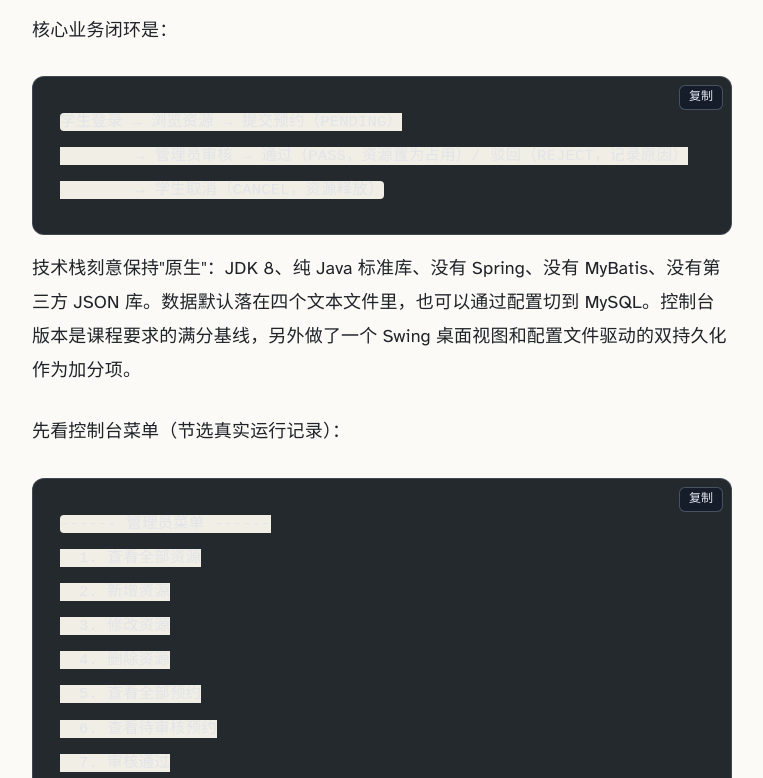
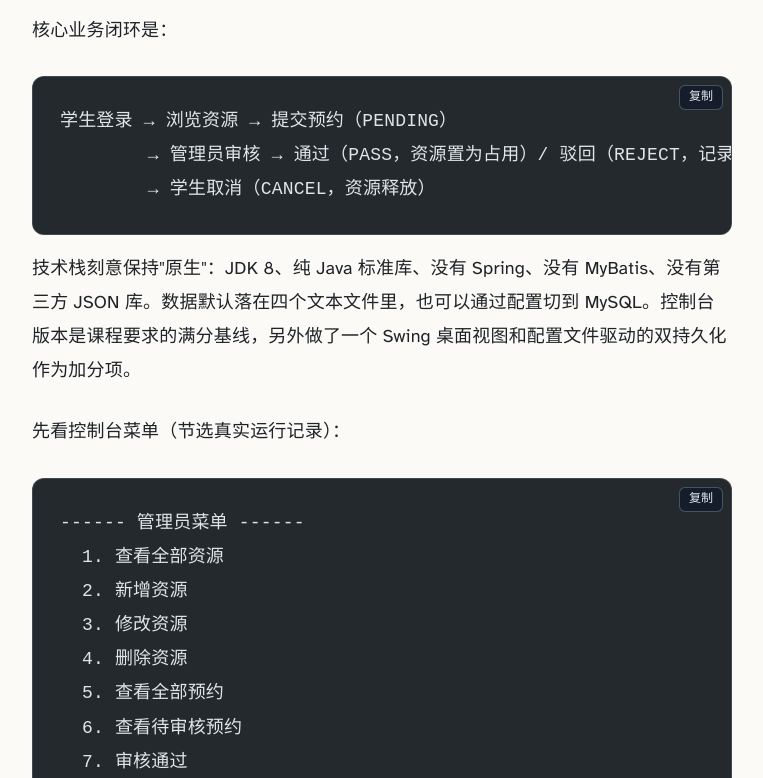
Before and after one commit to fzgsz/my-astro-blog, an Astro site: page /blog/campus-reserve-system in a window 1280 px wide. Shown: the part 1322-2100 px from the top of the page, without its empty margins (258-1021 px from the left). Built offline with nearby package versions, Linux system fonts and the light colour scheme; Astro itself is replaced by a stand-in of ours; code samples lack their colours.

Commit message:
fix: 修复代码块被行内 code 背景切条的问题

```diff
--- a/src/styles/enhance.css
+++ b/src/styles/enhance.css
@@ -116,9 +116,6 @@ a {
 	margin-bottom: 1.5em;
 }
 
-code {
-	background: var(--code-bg);
-}
 
 .prose blockquote {
 	font-size: 1.02em;
@@ -129,7 +126,7 @@ code {
 	border-radius: 0 8px 8px 0;
 }
 
-.prose code {
+.prose :not(pre) > code {
 	font-size: 0.86em;
 	background: var(--code-bg);
 	border-radius: 4px;
```
